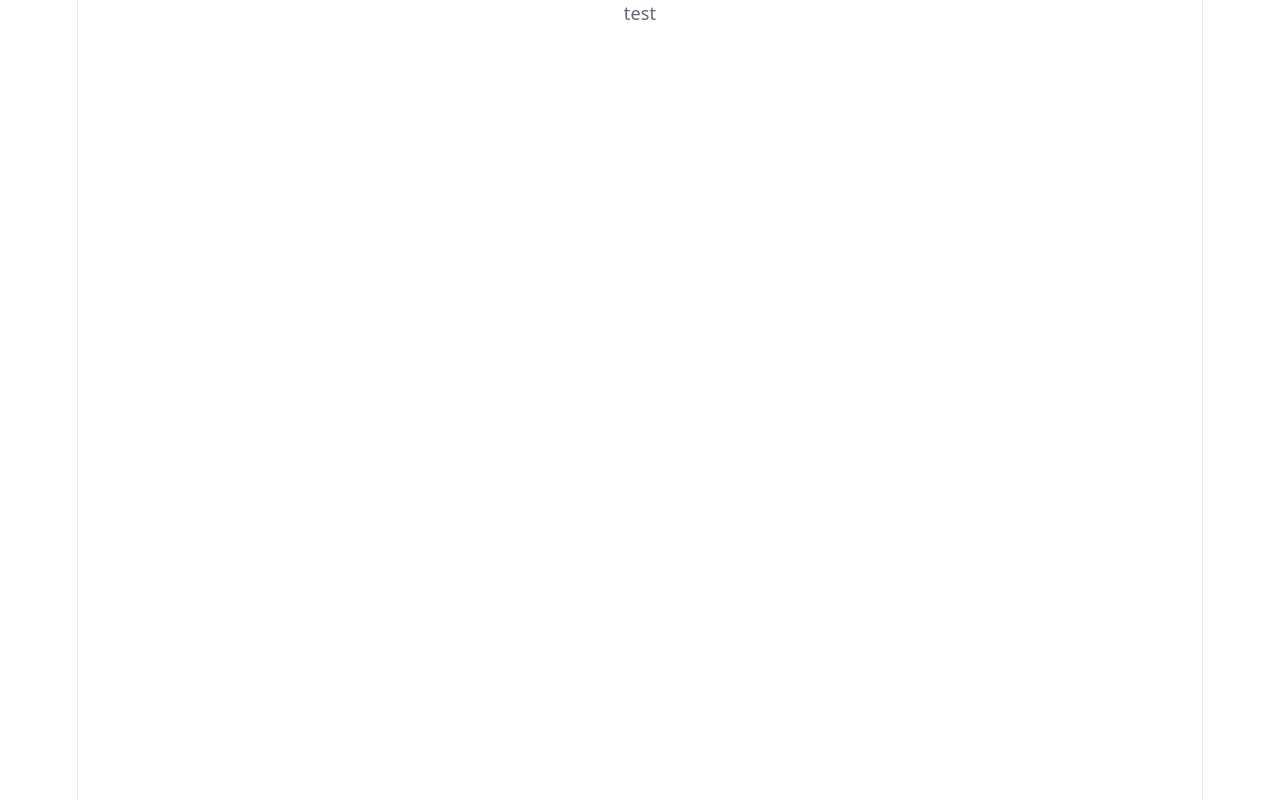
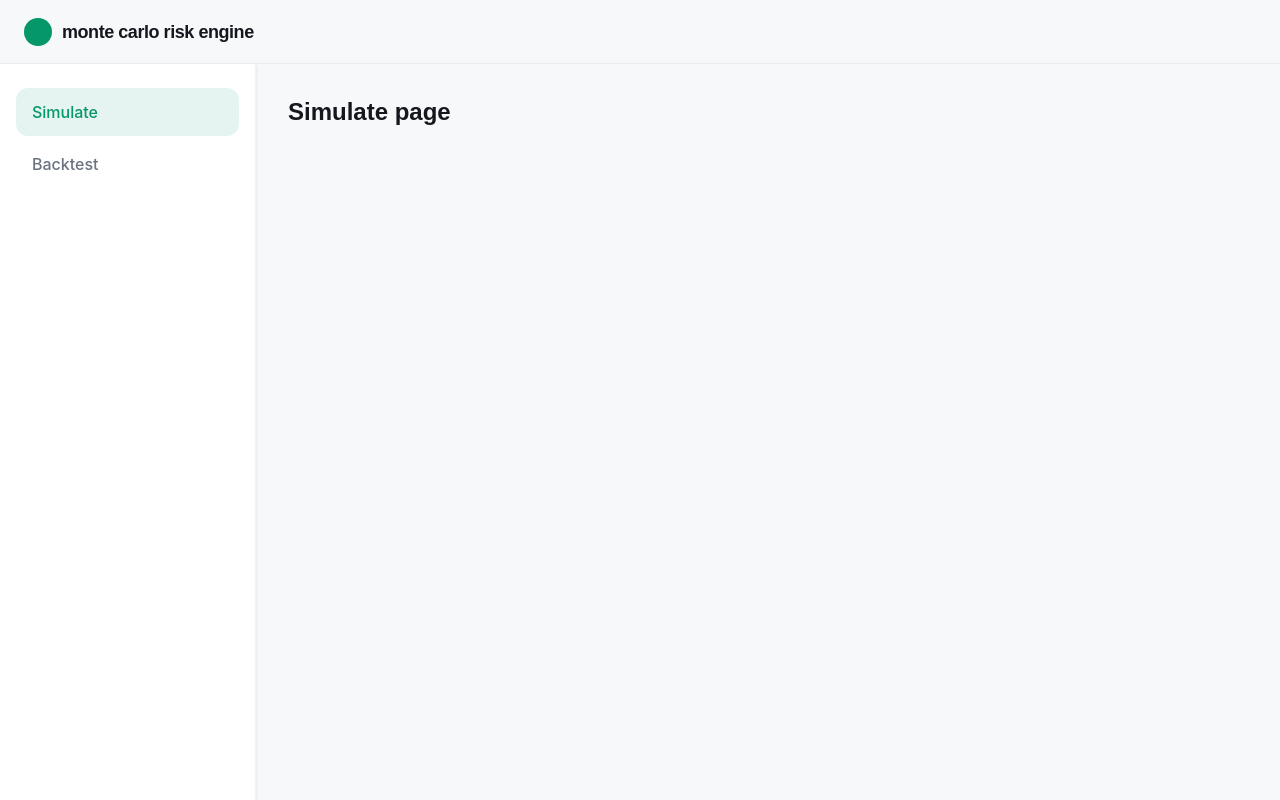
Before and after one commit to brianyskeung/monte-carlo-risk-engine, a React (Vite) app in the folder frontend/: page / in a window 1280 px wide. Built offline with nearby package versions, Linux system fonts and the light colour scheme.

Commit message:
Basic layout created

```diff
--- a/frontend/src/App.tsx
+++ b/frontend/src/App.tsx
@@ -1,18 +1,15 @@
-import { useState } from 'react'
+import { BrowserRouter, Routes, Route } from "react-router-dom";
+import Shell from "./components/layout/Shell";
+import Simulate from "./pages/Simulate";
 
-
-function App() {
-
+export default function App() {
   return (
-    <>
-    <section>
-      <p>test</p>
-      </section>
-
-      <div className="ticks"></div>
-      <section id="spacer"></section>
-    </>
-  )
+    <BrowserRouter>
+      <Shell>
+        <Routes>
+          <Route path="/" element={<Simulate />} />
+        </Routes>
+      </Shell>
+    </BrowserRouter>
+  );
 }
-
-export default App
--- a/frontend/src/components/layout/Shell.tsx
+++ b/frontend/src/components/layout/Shell.tsx
@@ -0,0 +1,14 @@
+import SideBar from "./SideBar";
+import TopBar from "./TopBar";
+
+export default function Shell({ children }) {
+  return (
+    <div className="flex flex-col h-screen bg-bg text-text-primary">
+      <TopBar />
+      <div className="flex flex-1 overflow-hidden">
+        <SideBar />
+        <main className="flex-1 overflow-y-auto p-8">{children}</main>
+      </div>
+    </div>
+  );
+}
--- a/frontend/src/components/layout/SideBar.tsx
+++ b/frontend/src/components/layout/SideBar.tsx
@@ -0,0 +1,31 @@
+import { NavLink } from "react-router-dom";
+
+const items = [
+  { to: "/", label: "Simulate" },
+  { to: "/backtest", label: "Backtest" },
+];
+
+export default function SideBar() {
+  return (
+    <nav className="w-64 flex flex-col py-6 px-4 bg-surface border-r border-black/5 shadow-sm">
+      <div className="flex flex-col gap-1">
+        {items.map(({ to, label }) => (
+          <NavLink
+            key={to}
+            to={to}
+            end={to === "/"}
+            className={({ isActive }) =>
+              `px-4 py-3 rounded-xl text-base font-medium transition-colors ${
+                isActive
+                  ? "bg-mint/10 text-mint"
+                  : "text-text-muted hover:text-text-primary hover:bg-surface-raised"
+              }`
+            }
+          >
+            {label}
+          </NavLink>
+        ))}
+      </div>
+    </nav>
+  );
+}
--- a/frontend/src/components/layout/TopBar.tsx
+++ b/frontend/src/components/layout/TopBar.tsx
@@ -0,0 +1,14 @@
+
+
+export default function TopBar() {
+  return (
+    <header className="h-16 flex items-center justify-between px-6 border-b border-black/5">
+      <div className="flex items-center gap-2.5">
+        <div className="w-7 h-7 rounded-full bg-mint" />
+        <h1 className="font-display font-semibold text-lg tracking-tight">
+          monte carlo risk engine
+        </h1>
+      </div>
+    </header>
+  );
+}
--- a/frontend/src/index.css
+++ b/frontend/src/index.css
@@ -1,111 +1,22 @@
-:root {
-  --text: #6b6375;
-  --text-h: #08060d;
-  --bg: #fff;
-  --border: #e5e4e7;
-  --code-bg: #f4f3ec;
-  --accent: #aa3bff;
-  --accent-bg: rgba(170, 59, 255, 0.1);
-  --accent-border: rgba(170, 59, 255, 0.5);
-  --social-bg: rgba(244, 243, 236, 0.5);
-  --shadow:
-    rgba(0, 0, 0, 0.1) 0 10px 15px -3px, rgba(0, 0, 0, 0.05) 0 4px 6px -2px;
+@import "tailwindcss";
 
-  --sans: system-ui, 'Segoe UI', Roboto, sans-serif;
-  --heading: system-ui, 'Segoe UI', Roboto, sans-serif;
-  --mono: ui-monospace, Consolas, monospace;
+@theme {
+  --color-bg: #F7F8FA;
+  --color-surface: #FFFFFF;
+  --color-surface-raised: #F0F1F3;
+  --color-text-primary: #14171D;
+  --color-text-muted: #6B7280;
+  --color-mint: #059669;
+  --color-coral: #E11D48;
+  --color-line-blue: #3B82F6;
 
-  font: 18px/145% var(--sans);
-  letter-spacing: 0.18px;
-  color-scheme: light dark;
-  color: var(--text);
-  background: var(--bg);
-  font-synthesis: none;
-  text-rendering: optimizeLegibility;
-  -webkit-font-smoothing: antialiased;
-  -moz-osx-font-smoothing: grayscale;
-
-  @media (max-width: 1024px) {
-    font-size: 16px;
-  }
-}
-
-@media (prefers-color-scheme: dark) {
-  :root {
-    --text: #9ca3af;
-    --text-h: #f3f4f6;
-    --bg: #16171d;
-    --border: #2e303a;
-    --code-bg: #1f2028;
-    --accent: #c084fc;
-    --accent-bg: rgba(192, 132, 252, 0.15);
-    --accent-border: rgba(192, 132, 252, 0.5);
-    --social-bg: rgba(47, 48, 58, 0.5);
-    --shadow:
-      rgba(0, 0, 0, 0.4) 0 10px 15px -3px, rgba(0, 0, 0, 0.25) 0 4px 6px -2px;
-  }
-
-  #social .button-icon {
-    filter: invert(1) brightness(2);
-  }
-}
-
-#root {
-  width: 1126px;
-  max-width: 100%;
-  margin: 0 auto;
-  text-align: center;
-  border-inline: 1px solid var(--border);
-  min-height: 100svh;
-  display: flex;
-  flex-direction: column;
-  box-sizing: border-box;
+  --font-display: "Inter Tight", sans-serif;
+  --font-body: "Inter", sans-serif;
+  --font-mono: "JetBrains Mono", monospace;
 }
 
 body {
-  margin: 0;
+  background: var(--color-bg);
+  color: var(--color-text-primary);
+  font-family: var(--font-body);
 }
-
-h1,
-h2 {
-  font-family: var(--heading);
-  font-weight: 500;
-  color: var(--text-h);
-}
-
-h1 {
-  font-size: 56px;
-  letter-spacing: -1.68px;
-  margin: 32px 0;
-  @media (max-width: 1024px) {
-    font-size: 36px;
-    margin: 20px 0;
-  }
-}
-h2 {
-  font-size: 24px;
-  line-height: 118%;
-  letter-spacing: -0.24px;
-  margin: 0 0 8px;
-  @media (max-width: 1024px) {
-    font-size: 20px;
-  }
-}
-p {
-  margin: 0;
-}
-
-code,
-.counter {
-  font-family: var(--mono);
-  display: inline-flex;
-  border-radius: 4px;
-  color: var(--text-h);
-}
-
-code {
-  font-size: 15px;
-  line-height: 135%;
-  padding: 4px 8px;
-  background: var(--code-bg);
-}
--- /dev/null
+++ b/frontend/src/pages/Simulate.tsx
@@ -0,0 +1,3 @@
+export default function Simulate() {
+  return <h2 className="font-display text-2xl font-semibold">Simulate page</h2>;
+}
```
Also changed, not shown: frontend/src/pages/Simulate.jsx (deleted).
